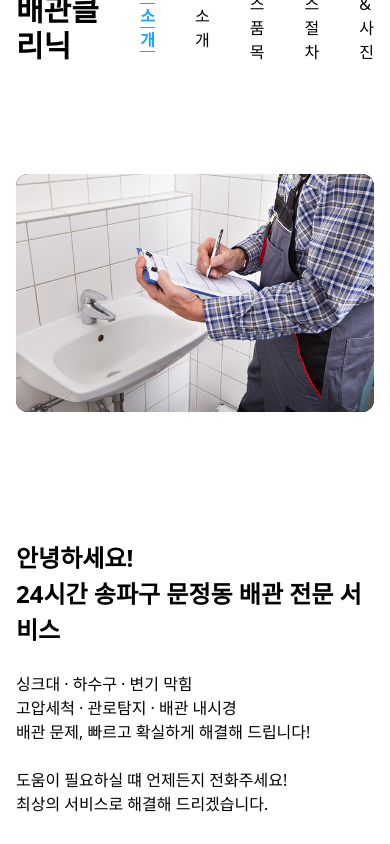
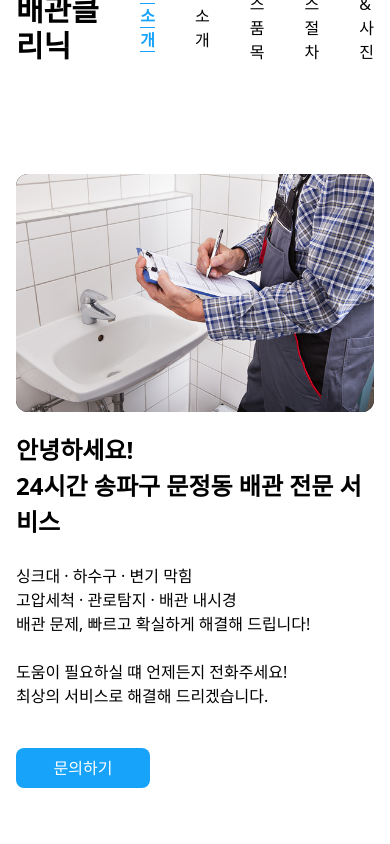
Before and after one commit to hyebinkimsdf/thumbsup-plumbing-clinic, a React (Vite) app: page / in a window 390 px wide. Shown: the top 844 px of the page. Built offline with nearby package versions, Linux system fonts and the light colour scheme.

Commit message:
design: 홈 본문 figure 반응형 디테일 수정

```diff
--- a/src/pages/Home.jsx
+++ b/src/pages/Home.jsx
@@ -8,7 +8,7 @@
     <div className="mx-4">
       <main id="main-content" role="main">
         <section className="content-section w-full mt-[110px] mb-14 ">
-          <figure className="flex flex-wrap max-w-[1200px] gap-32 mx-auto  justify-center items-start">
+          <figure className="flex flex-wrap max-w-[1200px] gap-5 mx-auto  justify-between items-start">
             <img className="bg-black w-full max-w-[586px] h-auto rounded-xl" src="/images/mpImage01.png" alt="화장실에서 문제를 분석하고 있는 배수구 전문가" />
 
             <figcaption className="max-w-353px ">
```
